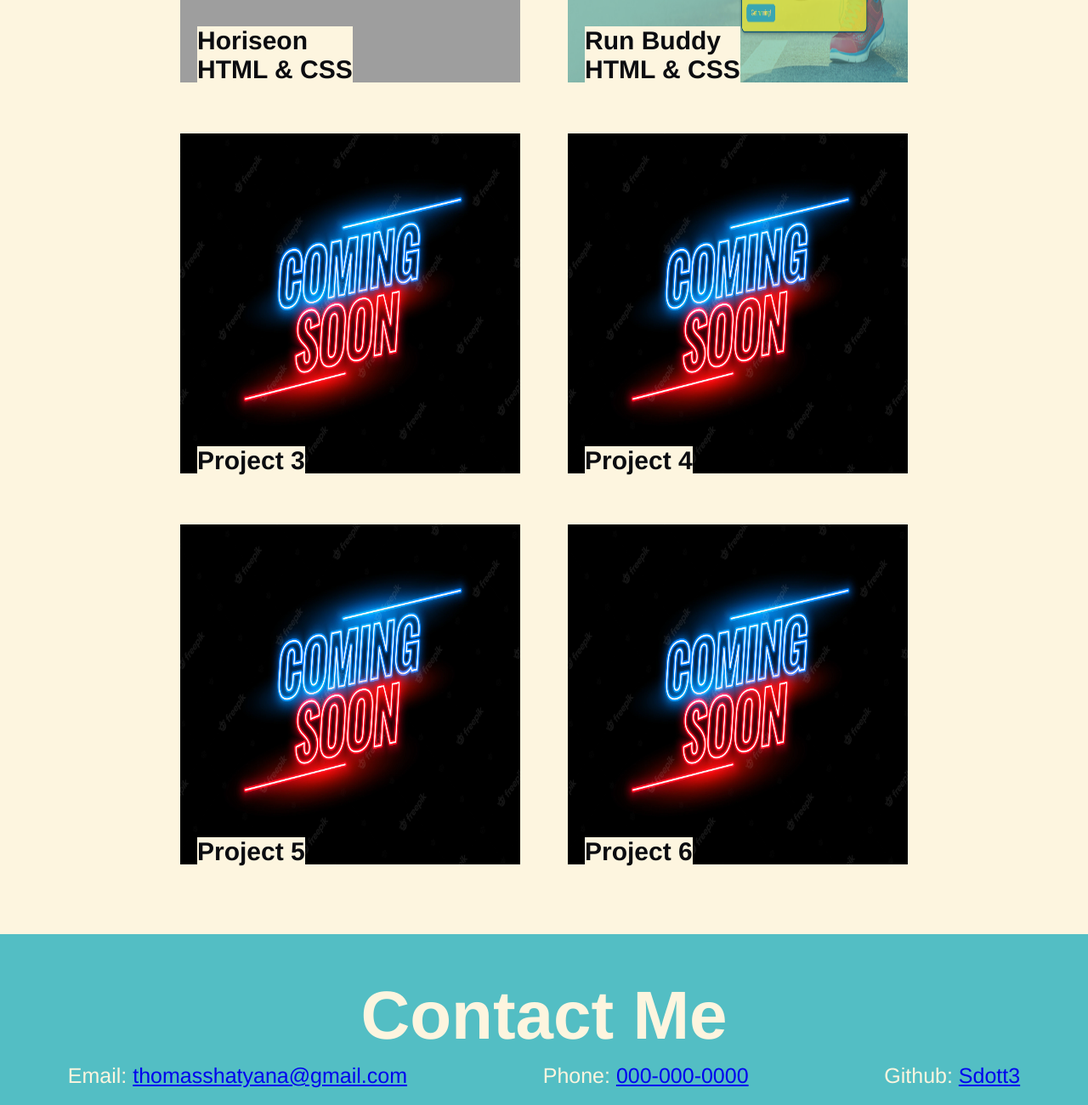
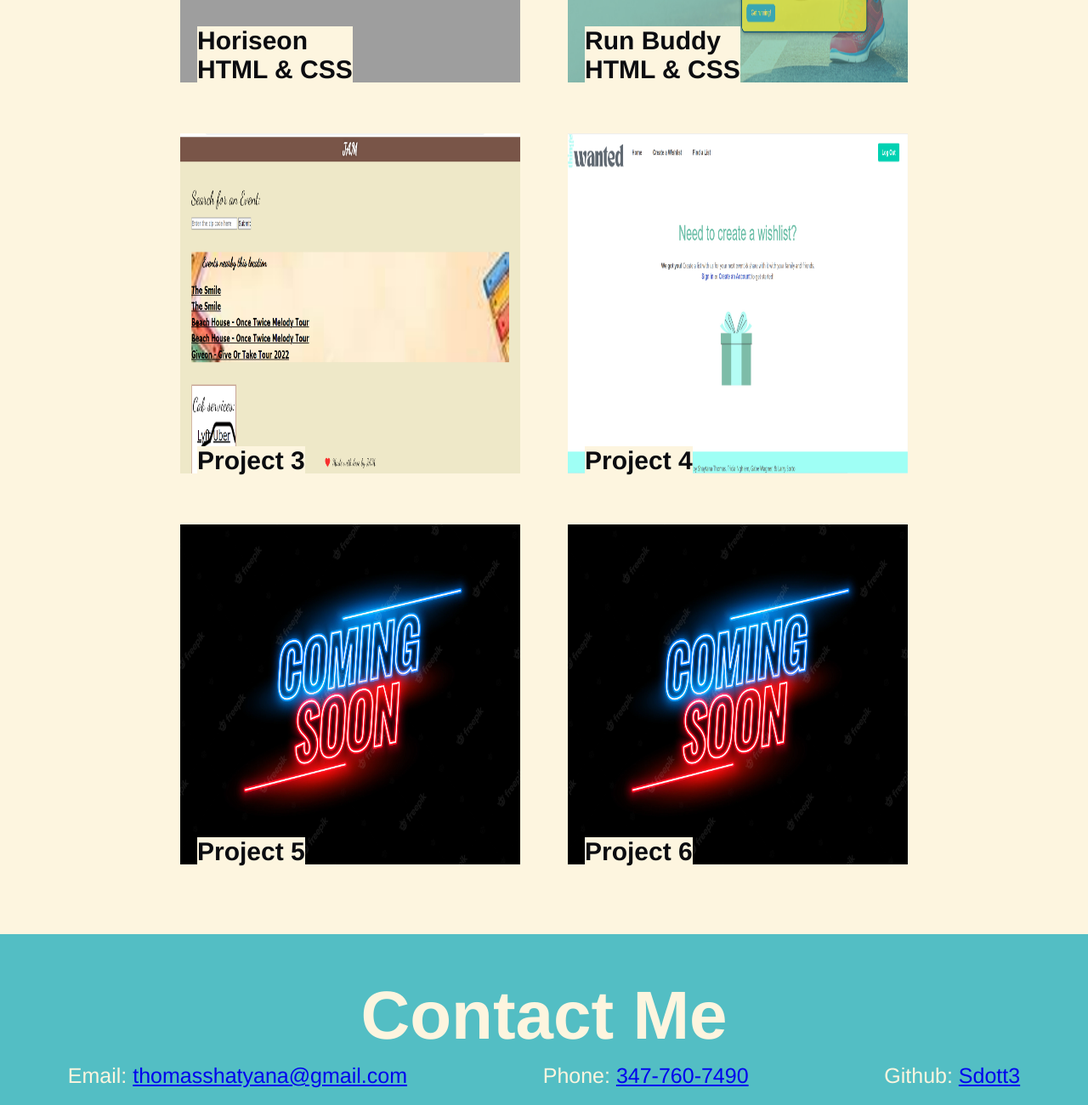
Before and after one commit to Sdott3/sha-thomas-portfolio, a plain HTML site: page index.html in a window 1280 px wide. Shown: the part 1586-2886 px from the top of the page at 85% size. Drawn offline with Linux system fonts and the light colour scheme; grey boxes are pictures that could not be loaded; a web font is replaced by a local one.

Commit message:
updating portfolio

```diff
--- a/index.html
+++ b/index.html
@@ -115,16 +115,16 @@
                     </h3>
                 </div>
                 <div class="my-work-3">
-                    <a href="#" >
-                        <img src="./assets/images/coming-soon.webp" width="400" height="400" alt=""/>
+                    <a href="https://anushar20201.github.io/JAM/" >
+                        <img src="./assets/images/JAM.png" width="400" height="400" alt=""/>
                     </a>
                     <h3 class="my-work3-text">
                         Project 3
                     </h3>
                 </div>
                 <div class="my-work-4">
-                    <a href="#" >
-                        <img src="./assets/images/coming-soon.webp" width="400" height="400" alt=""/>
+                    <a href="https://shielded-mountain-23922.herokuapp.com/" >
+                        <img src="./assets/images/thingswwanted.png" width="400" height="400" alt=""/>
                     </a>
                     <h3 class="my-work4-text">
                         Project 4
@@ -166,7 +166,7 @@
                     <li>
                         Phone:
                         <a href="tel:0000000000">
-                            000-000-0000
+                            347-760-7490
                         </a>
                      </li>
                      <li>
```
Also changed, not shown: assets/images/JAM.png (added), assets/images/Screenshot 2022-08-10 200132.png (added), assets/images/thingswwanted.png (added).
